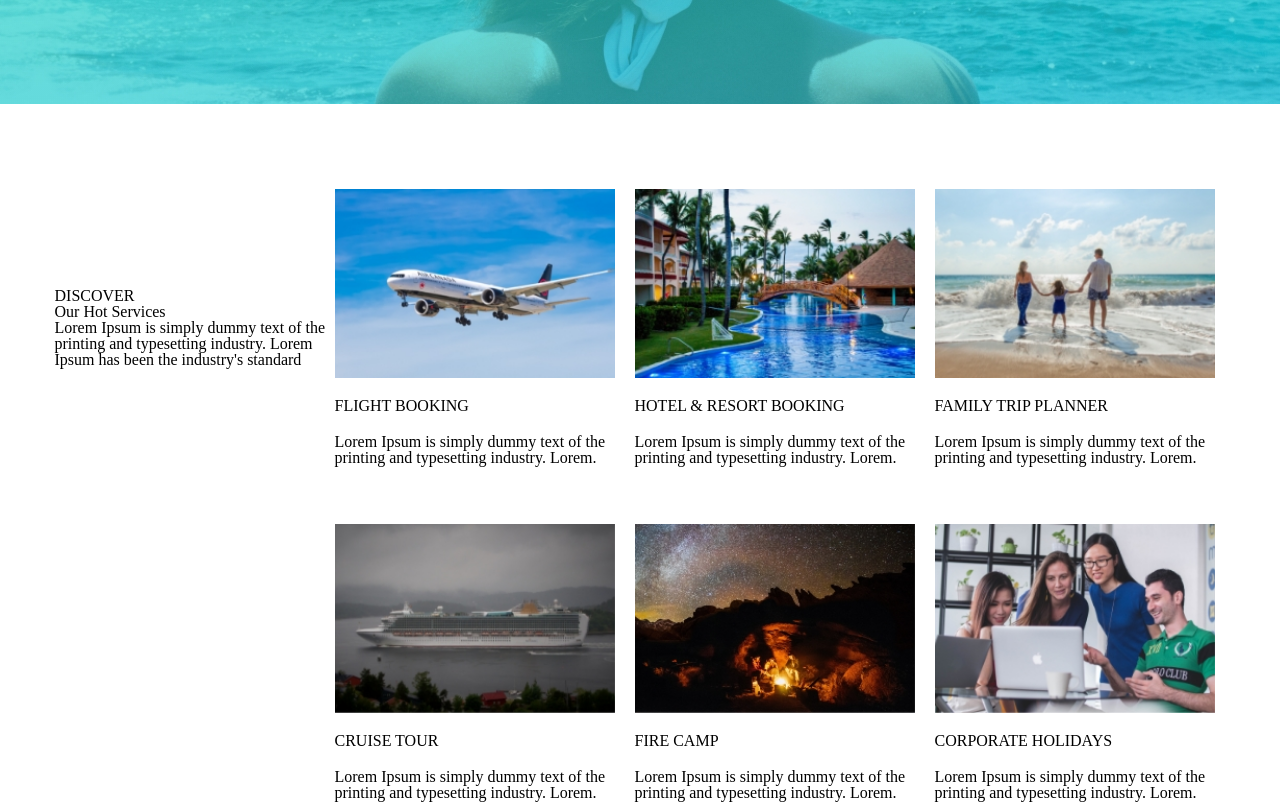
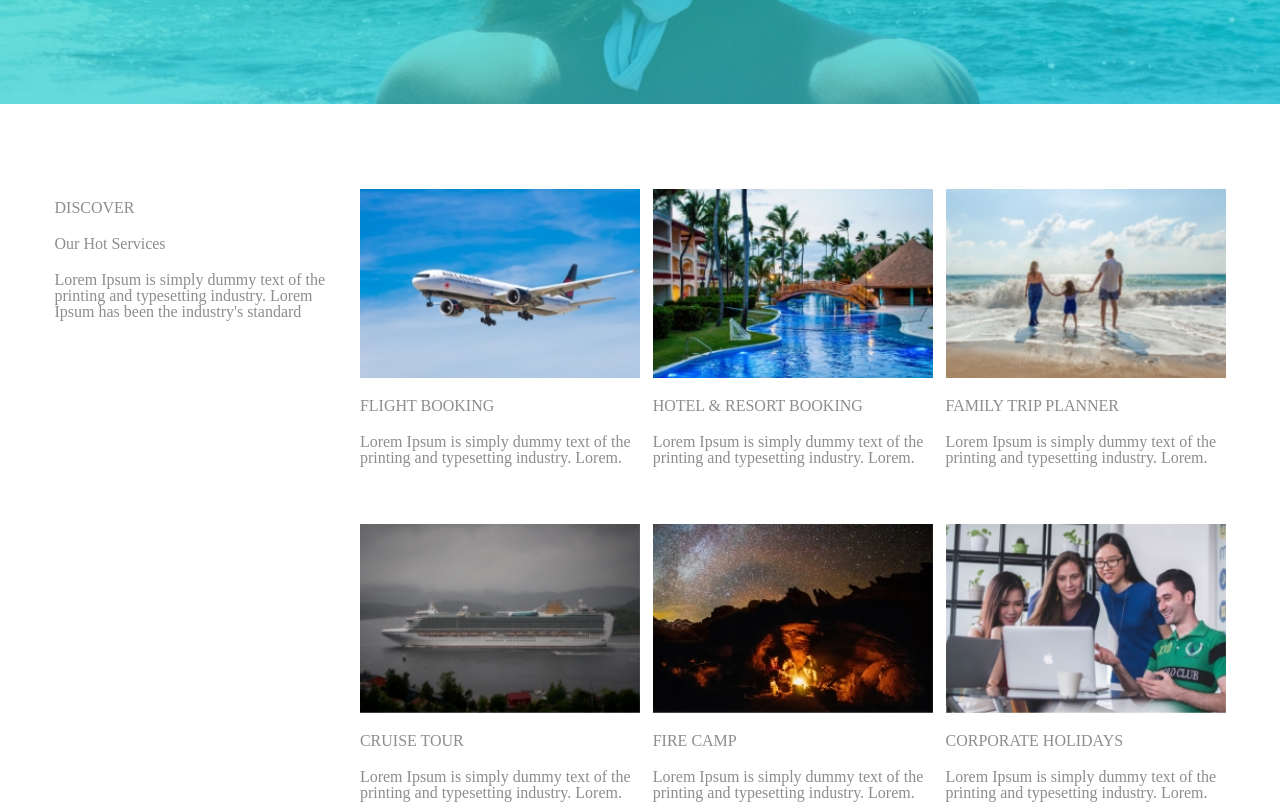
Before and after one commit to Sophokoti/Homework-8, a plain HTML site: page index.html in a window 1280 px wide. Shown: the part 532-1342 px from the top of the page. Drawn offline with Linux system fonts and the light colour scheme.

Commit message:
font color

```diff
--- a/css/style.css
+++ b/css/style.css
@@ -44,14 +44,16 @@ margin-bottom: 37px;}
 	margin: 0 auto;
 	margin-top: 76px;
 	display: flex;
+	color: #8D8D8D
 
 
 }
 .left-block {width: 250px;
 		width: 280px;
 	height: 295px;
+	margin-right: 30px;
 	display: flex;
-	justify-content: center;
+	justify-content: flex-start;
 
 	flex-direction: column;
 }
@@ -79,3 +81,5 @@ margin-bottom: 37px;}
 }
 .block-title {margin-top: 20px;
 margin-bottom: 20px;}
+.block-title1 {
+margin-bottom: 20px;}
--- a/index.html
+++ b/index.html
@@ -41,9 +41,10 @@
 	<section class="section2">
 		<div class="container">
 			<div class="left-block">
-				<h3>DISCOVER</h3>
-				<h4>Our Hot Services</h4>
-				<p>Lorem Ipsum is simply dummy text of the printing and typesetting industry. Lorem Ipsum has been the industry's standard</p>
+
+					<h3 class="block-title">DISCOVER</h3>
+					<h4 class="block-title1">Our Hot Services</h4>
+					<p>Lorem Ipsum is simply dummy text of the printing and typesetting industry. Lorem Ipsum has been the industry's standard</p>
 
 
 			</div>
```
